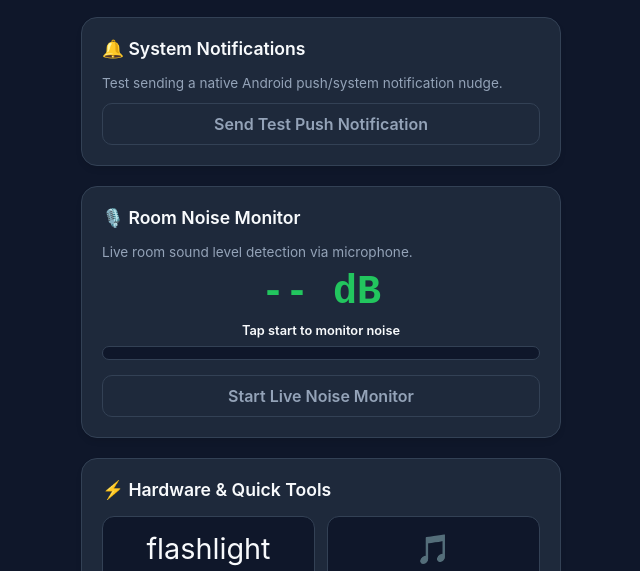
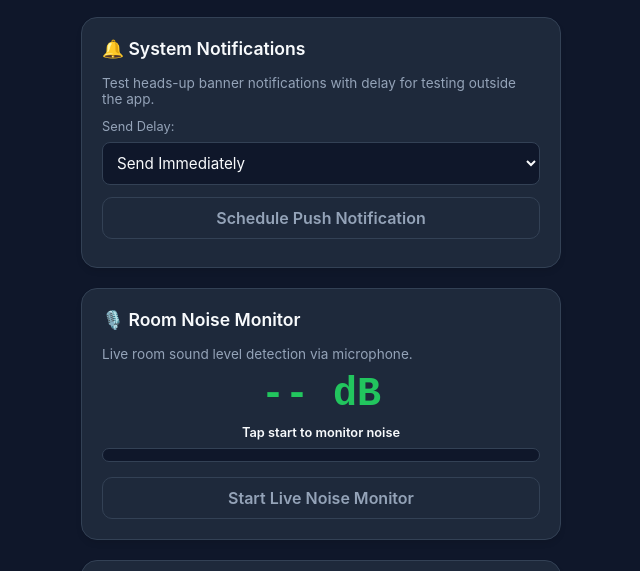
Before and after one commit to Honkersam/study-comfort-app, a plain HTML site: page index.html in a window 1280 px wide. Shown: the part 190-761 px from the top of the page, without its empty margins (319-959 px from the left). Drawn offline with nearby package versions, Linux system fonts and the light colour scheme.

Commit message:
Add notification delay dropdown, monochrome badge image, and direct hardware vibration call

```diff
--- a/index.html
+++ b/index.html
@@ -95,6 +95,25 @@
       display: flex;
       align-items: center;
       gap: 8px;
+    }
+
+    /* Controls Group */
+    .control-row {
+      display: flex;
+      flex-direction: column;
+      gap: 8px;
+      margin-bottom: 12px;
+    }
+
+    select {
+      background: var(--bg);
+      color: var(--text);
+      border: 1px solid var(--border);
+      padding: 10px;
+      border-radius: 8px;
+      font-size: 0.95rem;
+      width: 100%;
+      outline: none;
     }
 
     /* Hardware & Quick Actions */
@@ -290,11 +309,22 @@
     <div class="card">
       <div class="card-title">🔔 System Notifications</div>
       <p style="font-size: 0.85rem; color: var(--text-muted); margin-bottom: 12px;">
-        Test sending a native Android push/system notification nudge.
+        Test heads-up banner notifications with delay for testing outside the app.
       </p>
-      <button class="secondary" style="width: 100%; padding: 10px;" onclick="sendTestNotification()">
-        Send Test Push Notification
+
+      <div class="control-row">
+        <label style="font-size: 0.8rem; color: var(--text-muted);">Send Delay:</label>
+        <select id="notifDelay">
+          <option value="0">Send Immediately</option>
+          <option value="5">5 Seconds Delay (Close / Leave App now!)</option>
+          <option value="10">10 Seconds Delay</option>
+        </select>
+      </div>
+
+      <button id="notifBtn" class="secondary" style="width: 100%; padding: 10px;" onclick="scheduleNotification()">
+        Schedule Push Notification
       </button>
+      <div id="notifStatus" style="font-size: 0.8rem; color: var(--accent); margin-top: 8px; text-align: center;"></div>
     </div>
 
     <!-- Microphone & Noise Monitor Card -->
@@ -322,7 +352,7 @@
       <div class="grid-2">
         <!-- Flashlight -->
         <div class="action-card" id="flashlightBtn" onclick="toggleFlashlight()">
-          <span class="action-icon">flashlight</span>
+          <span class="action-icon">🔦</span>
           <span class="action-label">Desk Light</span>
           <span class="status-text" id="torchStatus">Off</span>
         </div>
@@ -383,38 +413,57 @@
   <audio id="rickAudio" loop preload="auto" src="rickroll.mp3"></audio>
 
   <script>
-    // Push Notifications API
-    async function sendTestNotification() {
+    // Push Notifications API with Heads-Up Popups, Haptics, & Selectable Delay
+    async function scheduleNotification() {
       if (!('Notification' in window)) {
         alert('This browser/device does not support notifications.');
         return;
       }
 
       let permission = Notification.permission;
-
       if (permission !== 'granted') {
         permission = await Notification.requestPermission();
       }
 
-      if (permission === 'granted') {
-        // Trigger notification through Service Worker for native lock screen/tray appearance
+      if (permission !== 'granted') {
+        alert('Notification permission was denied.');
+        return;
+      }
+
+      // Hardware haptic vibration test directly
+      if ('vibrate' in navigator) {
+        navigator.vibrate([200, 100, 200, 100, 300]);
+      }
+
+      const delaySeconds = parseInt(document.getElementById('notifDelay').value, 10);
+      const statusDiv = document.getElementById('notifStatus');
+
+      if (delaySeconds > 0) {
+        statusDiv.textContent = `Notification scheduled! Exit/minimize the app now (${delaySeconds}s)...`;
+      } else {
+        statusDiv.textContent = 'Sending notification now...';
+      }
+
+      setTimeout(async () => {
+        statusDiv.textContent = '';
+
+        const options = {
+          body: '🧘 Time for a quick posture & eye comfort check!',
+          icon: 'icon-192.png',
+          badge: 'badge-96.png',
+          vibrate: [300, 100, 300, 100, 300], // High urgency vibration pattern
+          renotify: true,
+          tag: 'study-comfort-alert',
+          requireInteraction: false
+        };
+
         if ('serviceWorker' in navigator && navigator.serviceWorker.ready) {
           const reg = await navigator.serviceWorker.ready;
-          reg.showNotification('Protogen Study Comfort', {
-            body: '🧘 Time for a quick posture & eye comfort check!',
-            icon: 'icon-192.png',
-            badge: 'icon-192.png',
-            vibrate: [200, 100, 200]
-          });
+          reg.showNotification('Protogen Study Comfort', options);
         } else {
-          new Notification('Protogen Study Comfort', {
-            body: '🧘 Time for a quick posture & eye comfort check!',
-            icon: 'icon-192.png'
-          });
+          new Notification('Protogen Study Comfort', options);
         }
-      } else {
-        alert('Notification permission was denied.');
-      }
+      }, delaySeconds * 1000);
     }
 
     // Microphone Live Noise Level Monitor
```
Also changed, not shown: badge-96.png (added).
